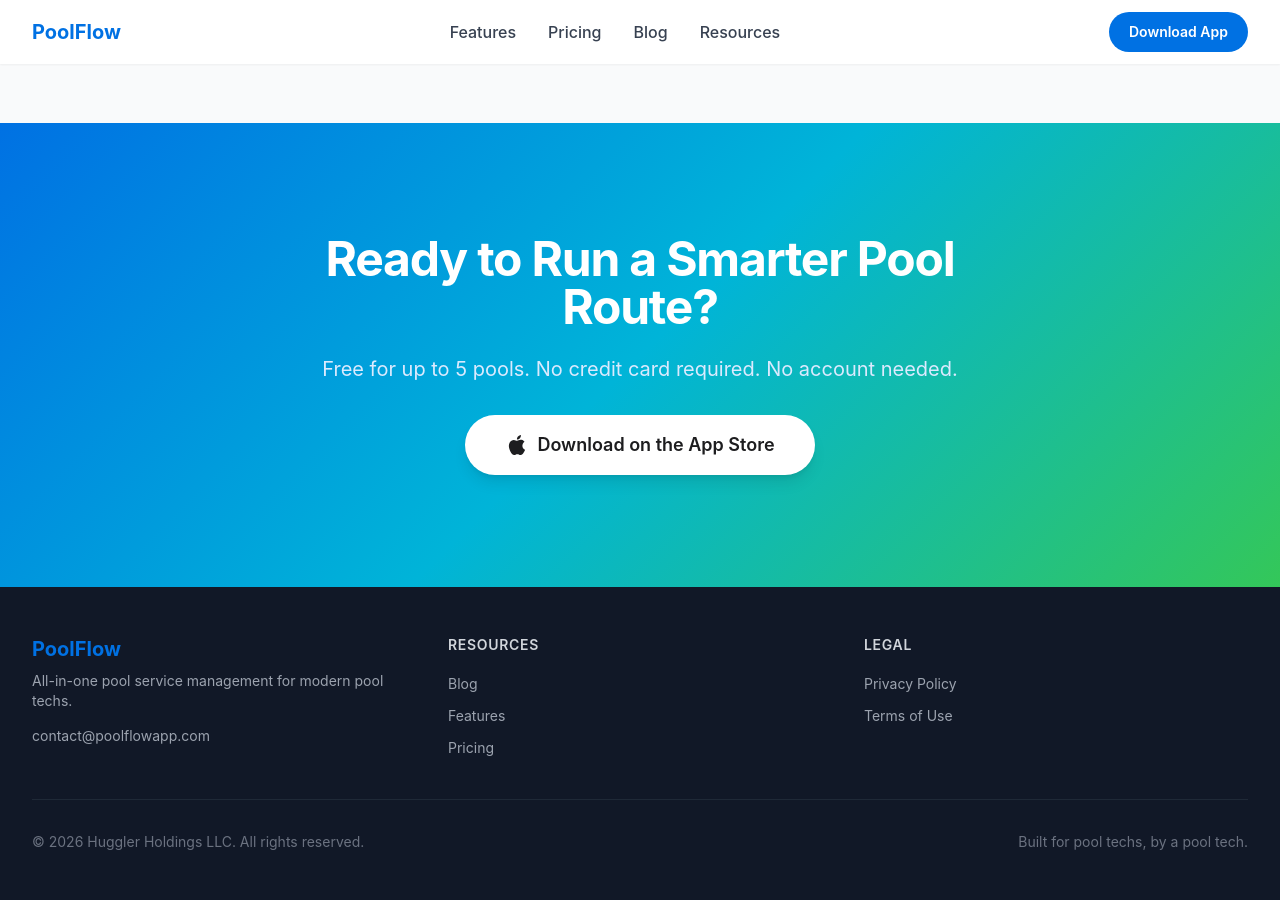
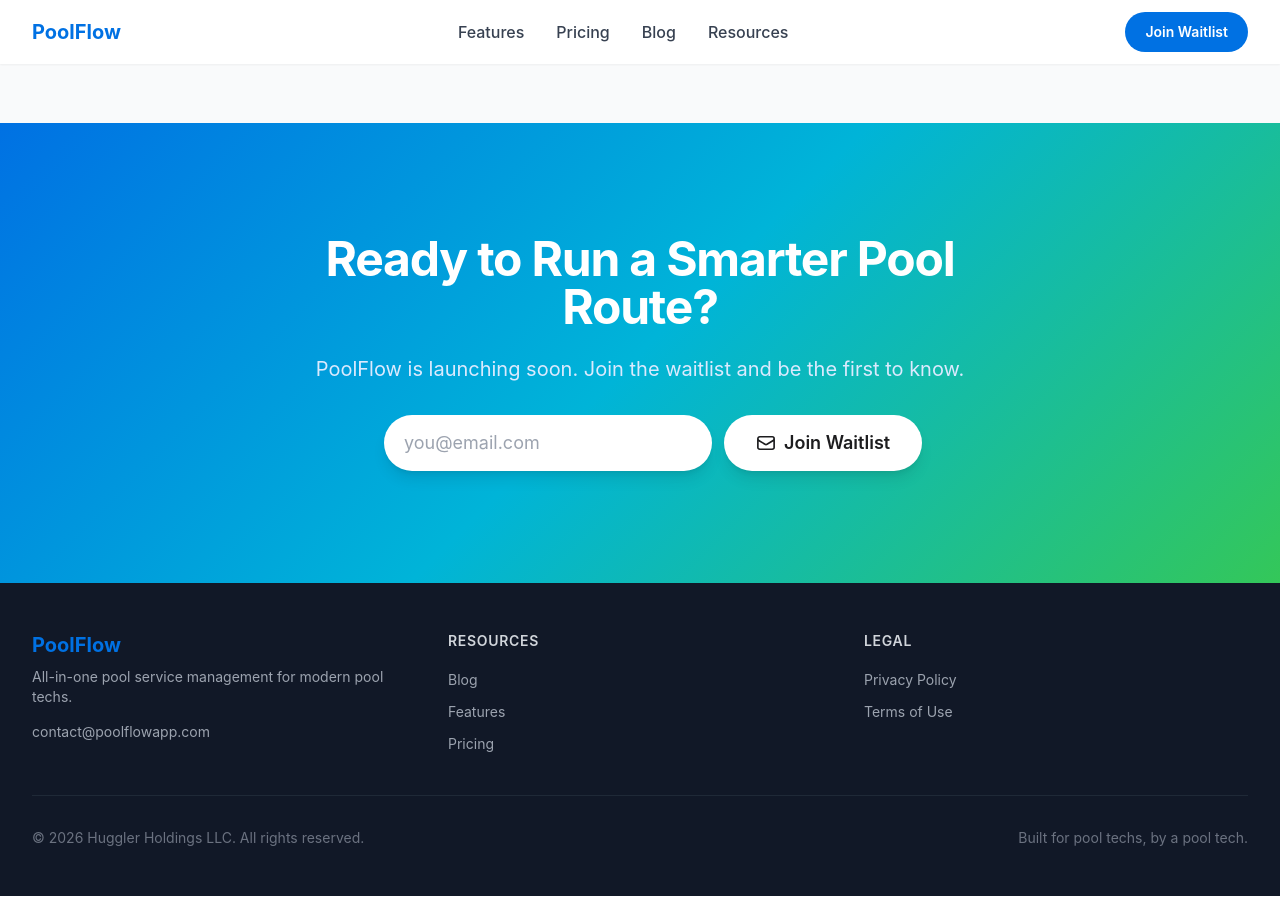
Before and after one commit to AlexHuggler/LCI_tracker, a Jekyll site: the page built from index.html, in a window 1280 px wide and 900 px high, scrolled down 4218 px. Built offline with Jekyll 4.4.1, drawn with Linux system fonts in a browser that asks for light colours; nearby versions of some CDN libraries; some of the changed text lies outside the part shown.

Commit message:
Add waitlist email signup in place of App Store download buttons
Replaces all App Store CTAs with waitlist functionality:
- Hero section: inline email form with Formspree integration
- Final CTA section: second inline email form
- Nav buttons: "Join Waitlist" linking to hero form
- Pricing cards: "Join Waitlist" scrolling to hero form
- Blog post CTA: "Join the Waitlist" linking to homepage
- AJAX form submission with success state in main.js
- Configurable Formspree form ID in _config.yml

https://claude.ai/code/session_01TEhH1RJZYYnYmjmFsaKEV2

```diff
--- a/_config.yml
+++ b/_config.yml
@@ -20,6 +20,9 @@ author:
 
 twitter:
   card: "summary_large_image"
+
+# Waitlist form — replace with your Formspree form ID from https://formspree.io
+formspree_id: "YOUR_FORM_ID"
 
 logo: "/assets/images/poolflow-icon-512.png"
 
--- a/_includes/nav.html
+++ b/_includes/nav.html
@@ -17,8 +17,8 @@
 
       <!-- Desktop CTA Button -->
       <div class="hidden md:flex items-center">
-        <a href="/#download" class="inline-block px-5 py-2.5 text-white font-semibold rounded-full text-sm transition-opacity hover:opacity-90" style="background-color: #0071e3;">
-          Download App
+        <a href="/#waitlist" class="inline-block px-5 py-2.5 text-white font-semibold rounded-full text-sm transition-opacity hover:opacity-90" style="background-color: #0071e3;">
+          Join Waitlist
         </a>
       </div>
 
@@ -51,8 +51,8 @@
       <a href="/blog/" class="block px-3 py-2 rounded-md text-base font-medium text-gray-700 hover:text-gray-900 hover:bg-gray-50">Blog</a>
       <a href="/resources/" class="block px-3 py-2 rounded-md text-base font-medium text-gray-700 hover:text-gray-900 hover:bg-gray-50">Resources</a>
       <div class="pt-2">
-        <a href="/#download" class="block text-center px-5 py-2.5 text-white font-semibold rounded-full text-sm transition-opacity hover:opacity-90" style="background-color: #0071e3;">
-          Download App
+        <a href="/#waitlist" class="block text-center px-5 py-2.5 text-white font-semibold rounded-full text-sm transition-opacity hover:opacity-90" style="background-color: #0071e3;">
+          Join Waitlist
         </a>
       </div>
     </div>
--- a/assets/js/main.js
+++ b/assets/js/main.js
@@ -46,4 +46,35 @@ document.addEventListener('DOMContentLoaded', function() {
       }
     });
   });
+
+  // Waitlist form submission via Formspree (AJAX)
+  document.querySelectorAll('.waitlist-form').forEach(function(form) {
+    form.addEventListener('submit', function(e) {
+      e.preventDefault();
+      var formData = new FormData(form);
+      var button = form.querySelector('button[type="submit"]');
+      var successMsg = form.parentElement.querySelector('.waitlist-success');
+      button.disabled = true;
+      button.textContent = 'Joining...';
+
+      fetch(form.action, {
+        method: 'POST',
+        body: formData,
+        headers: { 'Accept': 'application/json' }
+      }).then(function(response) {
+        if (response.ok) {
+          form.classList.add('hidden');
+          if (successMsg) successMsg.classList.remove('hidden');
+        } else {
+          button.disabled = false;
+          button.textContent = 'Join Waitlist';
+          alert('Something went wrong. Please try again.');
+        }
+      }).catch(function() {
+        button.disabled = false;
+        button.textContent = 'Join Waitlist';
+        alert('Network error. Please try again.');
+      });
+    });
+  });
 });
--- a/index.html
+++ b/index.html
@@ -23,15 +23,22 @@ image: /assets/images/og-image.png
           The all-in-one iOS app for pool service technicians. Real-time LSI calculations, smart chemical dosing, route optimization, and profit analytics — all offline, all in one place.
         </p>
 
-        <!-- CTAs -->
-        <div class="mt-8 flex flex-col sm:flex-row items-center gap-4 justify-center lg:justify-start">
-          <!-- TODO: Replace href with real App Store URL -->
-          <a href="#" class="inline-flex items-center gap-2 bg-white text-pool-dark font-semibold px-8 py-3.5 rounded-full hover:bg-gray-100 transition-colors shadow-lg text-lg">
-            <svg class="w-6 h-6" viewBox="0 0 24 24" fill="currentColor">
-              <path d="M18.71 19.5c-.83 1.24-1.71 2.45-3.05 2.47-1.34.03-1.77-.79-3.29-.79-1.53 0-2 .77-3.27.82-1.31.05-2.3-1.32-3.14-2.53C4.25 17 2.94 12.45 4.7 9.39c.87-1.52 2.43-2.48 4.12-2.51 1.28-.02 2.5.87 3.29.87.78 0 2.26-1.07 3.8-.91.65.03 2.47.26 3.64 1.98-.09.06-2.17 1.28-2.15 3.81.03 3.02 2.65 4.03 2.68 4.04-.03.07-.42 1.44-1.38 2.83M13 3.5c.73-.83 1.94-1.46 2.94-1.5.13 1.17-.34 2.35-1.04 3.19-.69.85-1.83 1.51-2.95 1.42-.15-1.15.41-2.35 1.05-3.11z"/>
-            </svg>
-            Download on the App Store
-          </a>
+        <!-- Waitlist CTA -->
+        <div id="waitlist" class="mt-8 max-w-lg mx-auto lg:mx-0">
+          <p class="text-sm font-medium text-blue-100 mb-3">Coming soon to the App Store. Join the waitlist to get notified at launch.</p>
+          <form action="https://formspree.io/f/{{ site.formspree_id }}" method="POST" class="waitlist-form flex flex-col sm:flex-row gap-3">
+            <input type="email" name="email" required placeholder="you@email.com" class="flex-1 px-5 py-3.5 rounded-full text-pool-dark text-lg focus:outline-none focus:ring-2 focus:ring-pool-cyan shadow-lg">
+            <button type="submit" class="inline-flex items-center justify-center gap-2 bg-white text-pool-dark font-semibold px-8 py-3.5 rounded-full hover:bg-gray-100 transition-colors shadow-lg text-lg whitespace-nowrap">
+              <svg class="w-5 h-5" fill="none" stroke="currentColor" viewBox="0 0 24 24" stroke-width="2">
+                <path stroke-linecap="round" stroke-linejoin="round" d="M21.75 6.75v10.5a2.25 2.25 0 01-2.25 2.25h-15a2.25 2.25 0 01-2.25-2.25V6.75m19.5 0A2.25 2.25 0 0019.5 4.5h-15a2.25 2.25 0 00-2.25 2.25m19.5 0v.243a2.25 2.25 0 01-1.07 1.916l-7.5 4.615a2.25 2.25 0 01-2.36 0L3.32 8.91a2.25 2.25 0 01-1.07-1.916V6.75"/>
+              </svg>
+              Join Waitlist
+            </button>
+          </form>
+          <p class="waitlist-success hidden mt-3 text-sm font-medium text-pool-green bg-white/20 rounded-full px-5 py-2.5 text-center">You're on the list! We'll notify you when PoolFlow launches.</p>
+        </div>
+
+        <div class="mt-4">
           <a href="#how-it-works" class="inline-flex items-center gap-2 border-2 border-white text-white font-semibold px-8 py-3.5 rounded-full hover:bg-white hover:text-pool-dark transition-colors text-lg">
             See How It Works
           </a>
@@ -335,9 +342,8 @@ image: /assets/images/og-image.png
             <span class="text-gray-700 text-sm">Equipment tracking</span>
           </li>
         </ul>
-        <!-- TODO: Replace href with real App Store URL -->
-        <a href="#" class="mt-8 block w-full text-center px-6 py-3 rounded-full border-2 border-pool-blue text-pool-blue font-semibold hover:bg-pool-blue hover:text-white transition-colors">
-          Download Free
+        <a href="#waitlist" class="mt-8 block w-full text-center px-6 py-3 rounded-full border-2 border-pool-blue text-pool-blue font-semibold hover:bg-pool-blue hover:text-white transition-colors">
+          Join Waitlist
         </a>
       </div>
 
@@ -405,9 +411,8 @@ image: /assets/images/og-image.png
             <span class="text-gray-700 text-sm">iCloud sync</span>
           </li>
         </ul>
-        <!-- TODO: Replace href with real App Store URL -->
-        <a href="#" class="mt-8 block w-full text-center px-6 py-3 rounded-full bg-pool-blue text-white font-semibold hover:opacity-90 transition-opacity shadow-md">
-          Start Free Trial
+        <a href="#waitlist" class="mt-8 block w-full text-center px-6 py-3 rounded-full bg-pool-blue text-white font-semibold hover:opacity-90 transition-opacity shadow-md">
+          Join Waitlist
         </a>
       </div>
 
@@ -439,9 +444,8 @@ image: /assets/images/og-image.png
             <span class="text-gray-700 text-sm">Best value — 2 months free</span>
           </li>
         </ul>
-        <!-- TODO: Replace href with real App Store URL -->
-        <a href="#" class="mt-8 block w-full text-center px-6 py-3 rounded-full border-2 border-pool-blue text-pool-blue font-semibold hover:bg-pool-blue hover:text-white transition-colors">
-          Start Free Trial
+        <a href="#waitlist" class="mt-8 block w-full text-center px-6 py-3 rounded-full border-2 border-pool-blue text-pool-blue font-semibold hover:bg-pool-blue hover:text-white transition-colors">
+          Join Waitlist
         </a>
       </div>
 
@@ -702,15 +706,20 @@ image: /assets/images/og-image.png
       Ready to Run a Smarter Pool Route?
     </h2>
     <p class="mt-6 text-lg sm:text-xl text-blue-100 leading-relaxed">
-      Free for up to 5 pools. No credit card required. No account needed.
+      PoolFlow is launching soon. Join the waitlist and be the first to know.
     </p>
-    <!-- TODO: Replace href with real App Store URL -->
-    <a href="#" class="mt-8 inline-flex items-center gap-2 bg-white text-pool-dark font-semibold px-10 py-4 rounded-full hover:bg-gray-100 transition-colors shadow-lg text-lg">
-      <svg class="w-6 h-6" viewBox="0 0 24 24" fill="currentColor">
-        <path d="M18.71 19.5c-.83 1.24-1.71 2.45-3.05 2.47-1.34.03-1.77-.79-3.29-.79-1.53 0-2 .77-3.27.82-1.31.05-2.3-1.32-3.14-2.53C4.25 17 2.94 12.45 4.7 9.39c.87-1.52 2.43-2.48 4.12-2.51 1.28-.02 2.5.87 3.29.87.78 0 2.26-1.07 3.8-.91.65.03 2.47.26 3.64 1.98-.09.06-2.17 1.28-2.15 3.81.03 3.02 2.65 4.03 2.68 4.04-.03.07-.42 1.44-1.38 2.83M13 3.5c.73-.83 1.94-1.46 2.94-1.5.13 1.17-.34 2.35-1.04 3.19-.69.85-1.83 1.51-2.95 1.42-.15-1.15.41-2.35 1.05-3.11z"/>
-      </svg>
-      Download on the App Store
-    </a>
+    <div class="mt-8 max-w-lg mx-auto">
+      <form action="https://formspree.io/f/{{ site.formspree_id }}" method="POST" class="waitlist-form flex flex-col sm:flex-row gap-3">
+        <input type="email" name="email" required placeholder="you@email.com" class="flex-1 px-5 py-3.5 rounded-full text-pool-dark text-lg focus:outline-none focus:ring-2 focus:ring-pool-cyan shadow-lg">
+        <button type="submit" class="inline-flex items-center justify-center gap-2 bg-white text-pool-dark font-semibold px-8 py-3.5 rounded-full hover:bg-gray-100 transition-colors shadow-lg text-lg whitespace-nowrap">
+          <svg class="w-5 h-5" fill="none" stroke="currentColor" viewBox="0 0 24 24" stroke-width="2">
+            <path stroke-linecap="round" stroke-linejoin="round" d="M21.75 6.75v10.5a2.25 2.25 0 01-2.25 2.25h-15a2.25 2.25 0 01-2.25-2.25V6.75m19.5 0A2.25 2.25 0 0019.5 4.5h-15a2.25 2.25 0 00-2.25 2.25m19.5 0v.243a2.25 2.25 0 01-1.07 1.916l-7.5 4.615a2.25 2.25 0 01-2.36 0L3.32 8.91a2.25 2.25 0 01-1.07-1.916V6.75"/>
+          </svg>
+          Join Waitlist
+        </button>
+      </form>
+      <p class="waitlist-success hidden mt-3 text-sm font-medium text-pool-green bg-white/20 rounded-full px-5 py-2.5">You're on the list! We'll notify you when PoolFlow launches.</p>
+    </div>
   </div>
 </section>
 
```
Also changed, not shown: _layouts/post.html (+6 -6 lines).
